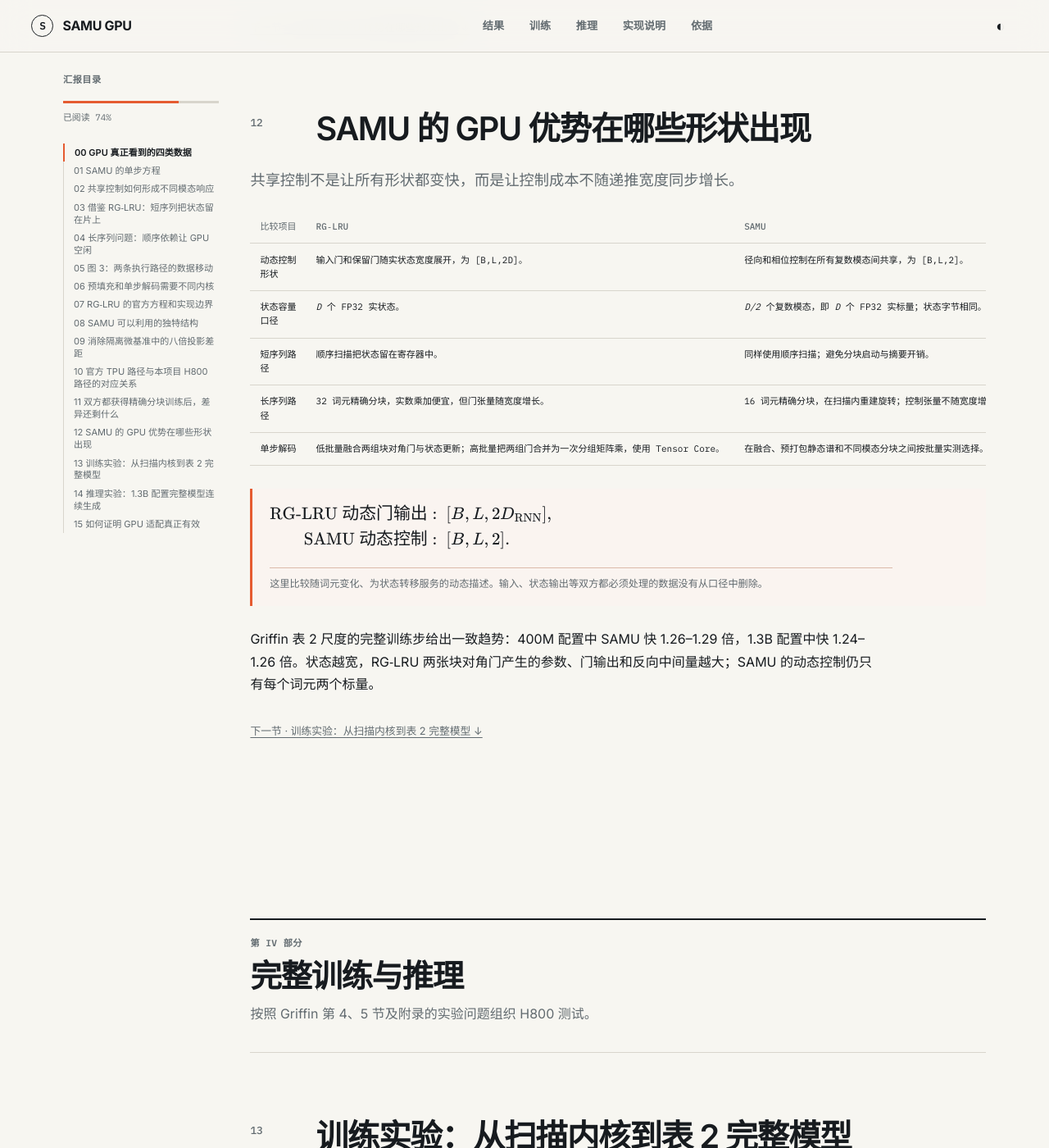
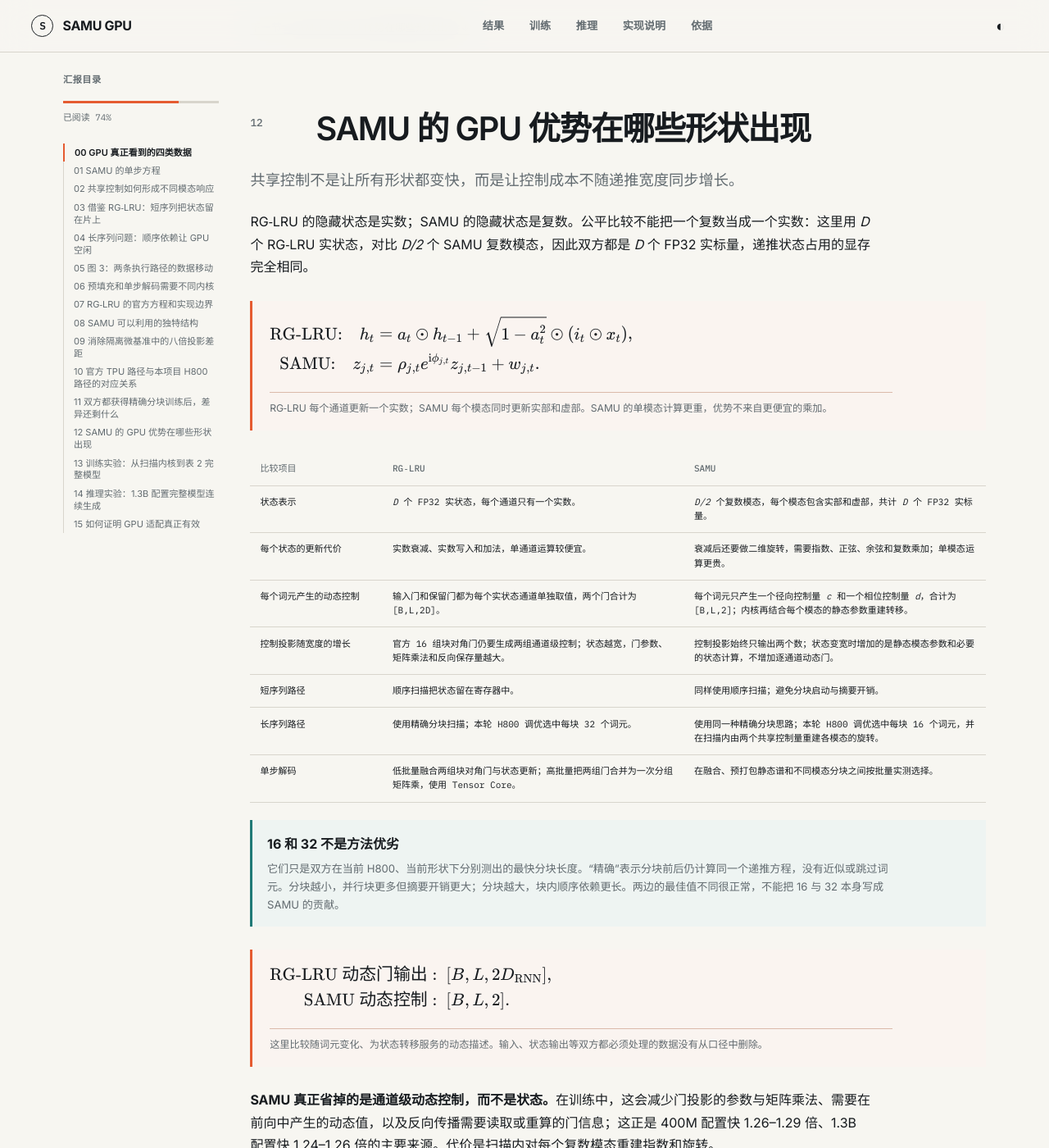
Before and after one commit to Botwwt/Botwwt.github.io, a Jekyll site: the page SAMU_GPU/index.html, which Jekyll copies as it is, in a window 1280 px wide and 1400 px high, scrolled down 20716 px. Shown: the whole window at 82% size. Built offline with Jekyll 4.4.1, drawn with Linux system fonts in a browser that asks for light colours; some of the changed text lies outside the part shown.

Commit message:
Clarify RG-LRU real-state comparison

```diff
--- a/SAMU_GPU/src/lessons.js
+++ b/SAMU_GPU/src/lessons.js
@@ -212,18 +212,27 @@ export const lessons = [
     context: ["宽度拐点", "共享控制", "实测边界"],
     lead: "共享控制不是让所有形状都变快，而是让控制成本不随递推宽度同步增长。",
     body: `
-      <div class="profile-table-wrap"><table class="profile-table"><thead><tr><th>比较项目</th><th>RG‑LRU</th><th>SAMU</th></tr></thead><tbody>
-        <tr><td>动态控制形状</td><td>输入门和保留门随实状态宽度展开，为 <code>[B,L,2D]</code>。</td><td>径向和相位控制在所有复数模态间共享，为 <code>[B,L,2]</code>。</td></tr>
-        <tr><td>状态容量口径</td><td><i>D</i> 个 FP32 实状态。</td><td><i>D/2</i> 个复数模态，即 <i>D</i> 个 FP32 实标量；状态字节相同。</td></tr>
+      <p>RG‑LRU 的隐藏状态是实数；SAMU 的隐藏状态是复数。公平比较不能把一个复数当成一个实数：这里用 <i>D</i> 个 RG‑LRU 实状态，对比 <i>D/2</i> 个 SAMU 复数模态，因此双方都是 <i>D</i> 个 FP32 实标量，递推状态占用的显存完全相同。</p>
+      ${math(String.raw`\begin{aligned}
+      \text{RG-LRU:}\quad h_t&=a_t\odot h_{t-1}+\sqrt{1-a_t^2}\odot(i_t\odot x_t),\\
+      \text{SAMU:}\quad z_{j,t}&=\rho_{j,t}e^{\mathrm{i}\phi_{j,t}}z_{j,t-1}+w_{j,t}.
+      \end{aligned}`, "RG‑LRU 每个通道更新一个实数；SAMU 每个模态同时更新实部和虚部。SAMU 的单模态计算更重，优势不来自更便宜的乘加。")}
+      <div class="profile-table-wrap"><table class="profile-table architecture-table"><thead><tr><th>比较项目</th><th>RG‑LRU</th><th>SAMU</th></tr></thead><tbody>
+        <tr><td>状态表示</td><td><i>D</i> 个 FP32 实状态，每个通道只有一个实数。</td><td><i>D/2</i> 个复数模态，每个模态包含实部和虚部，共计 <i>D</i> 个 FP32 实标量。</td></tr>
+        <tr><td>每个状态的更新代价</td><td>实数衰减、实数写入和加法，单通道运算较便宜。</td><td>衰减后还要做二维旋转，需要指数、正弦、余弦和复数乘加；单模态运算更贵。</td></tr>
+        <tr><td>每个词元产生的动态控制</td><td>输入门和保留门都为每个实状态通道单独取值，两个门合计为 <code>[B,L,2D]</code>。</td><td>每个词元只产生一个径向控制量 <i>c</i> 和一个相位控制量 <i>d</i>，合计为 <code>[B,L,2]</code>；内核再结合每个模态的静态参数重建转移。</td></tr>
+        <tr><td>控制投影随宽度的增长</td><td>官方 16 组块对角门仍要生成两组通道级控制；状态越宽，门参数、矩阵乘法和反向保存量越大。</td><td>控制投影始终只输出两个数；状态变宽时增加的是静态模态参数和必要的状态计算，不增加逐通道动态门。</td></tr>
         <tr><td>短序列路径</td><td>顺序扫描把状态留在寄存器中。</td><td>同样使用顺序扫描；避免分块启动与摘要开销。</td></tr>
-        <tr><td>长序列路径</td><td>32 词元精确分块，实数乘加便宜，但门张量随宽度增长。</td><td>16 词元精确分块，在扫描内重建旋转；控制张量不随宽度增长。</td></tr>
+        <tr><td>长序列路径</td><td>使用精确分块扫描；本轮 H800 调优选中每块 32 个词元。</td><td>使用同一种精确分块思路；本轮 H800 调优选中每块 16 个词元，并在扫描内由两个共享控制量重建各模态的旋转。</td></tr>
         <tr><td>单步解码</td><td>低批量融合两组块对角门与状态更新；高批量把两组门合并为一次分组矩阵乘，使用 Tensor Core。</td><td>在融合、预打包静态谱和不同模态分块之间按批量实测选择。</td></tr>
       </tbody></table></div>
+      <div class="term-note"><b>16 和 32 不是方法优劣</b><p>它们只是双方在当前 H800、当前形状下分别测出的最快分块长度。“精确”表示分块前后仍计算同一个递推方程，没有近似或跳过词元。分块越小，并行块更多但摘要开销更大；分块越大，块内顺序依赖更长。两边的最佳值不同很正常，不能把 16 与 32 本身写成 SAMU 的贡献。</p></div>
       ${math(String.raw`\begin{aligned}
       \text{RG-LRU 动态门输出}&:\ [B,L,2D_{\mathrm{RNN}}],\\
       \text{SAMU 动态控制}&:\ [B,L,2].
       \end{aligned}`, "这里比较随词元变化、为状态转移服务的动态描述。输入、状态输出等双方都必须处理的数据没有从口径中删除。")}
-      <p>Griffin 表 2 尺度的完整训练步给出一致趋势：400M 配置中 SAMU 快 1.26–1.29 倍，1.3B 配置中快 1.24–1.26 倍。状态越宽，RG‑LRU 两张块对角门产生的参数、门输出和反向中间量越大；SAMU 的动态控制仍只有每个词元两个标量。</p>`,
+      <p><b>SAMU 真正省掉的是通道级动态控制，而不是状态。</b>在训练中，这会减少门投影的参数与矩阵乘法、需要在前向中产生的动态值，以及反向传播需要读取或重算的门信息；这正是 400M 配置快 1.26–1.29 倍、1.3B 配置快 1.24–1.26 倍的主要来源。代价是扫描内对每个复数模态重建指数和旋转。</p>
+      <p>因此优势有明确边界：状态宽、序列长、需要反向传播时，省下的门投影与数据移动更容易超过额外的旋转计算；极小宽度或单步解码时，RG‑LRU 的实数更新很便宜，而完整模型的公共矩阵乘法又占据大部分时间，SAMU 不会自然获得同样大的加速。</p>`,
   },
   {
     title: "训练实验：从扫描内核到表 2 完整模型",
--- a/SAMU_GPU/styles/course.css
+++ b/SAMU_GPU/styles/course.css
@@ -192,6 +192,9 @@
 .profile-table th, .profile-table td { padding: .7rem .75rem; border-bottom: 1px solid var(--line); text-align: left; vertical-align: top; }
 .profile-table th { color: var(--muted); font-weight: 500; white-space: nowrap; }
 .profile-table td:nth-child(2), .profile-table td:nth-child(3) { white-space: nowrap; }
+.architecture-table { min-width: 760px; table-layout: fixed; }
+.architecture-table th:first-child, .architecture-table td:first-child { width: 18%; }
+.architecture-table td:nth-child(2), .architecture-table td:nth-child(3) { width: 41%; white-space: normal; overflow-wrap: anywhere; }
 .metric-audit { margin-top: 1.7rem; }
 
 .section5-section { background: color-mix(in srgb, var(--state) 2.5%, var(--paper)); }
```
